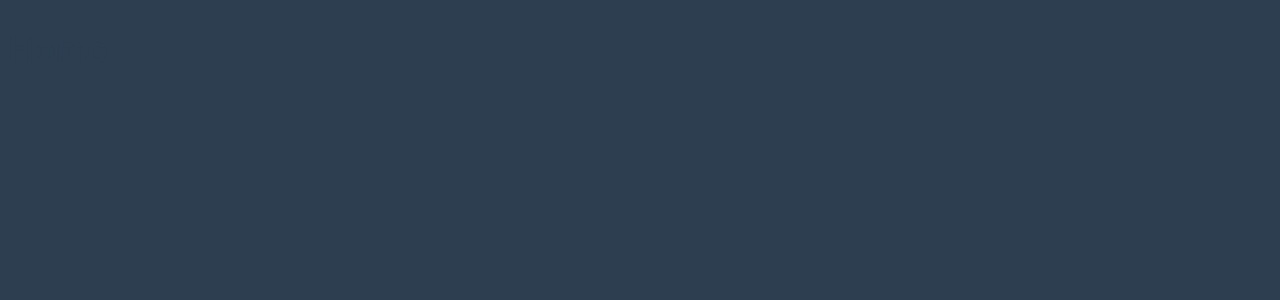
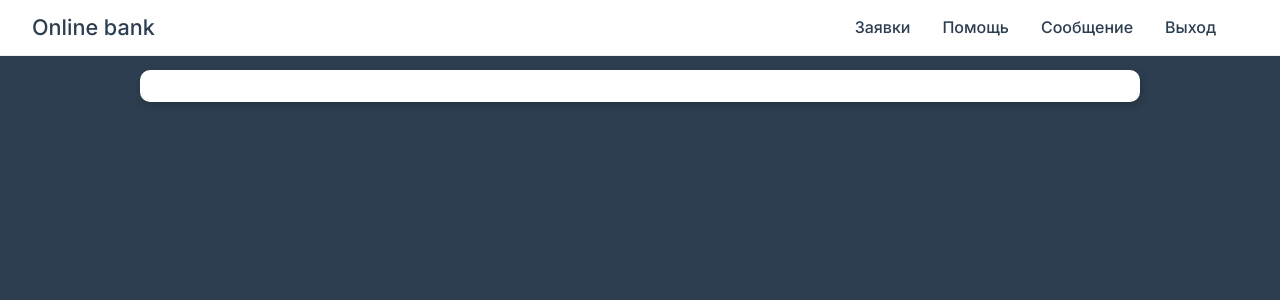
Before and after one commit to voloshchik/online-bank-vue3, a Vue app: page / in a window 1280 px wide. Shown: the top 300 px of the page. Built offline with nearby package versions, Linux system fonts and the light colour scheme.

Commit message:
created layout

```diff
--- a/src/App.vue
+++ b/src/App.vue
@@ -1,3 +1,28 @@
 <template>
-  <router-view></router-view>
+  <!-- <main-layout></main-layout> -->
+  <!-- <auth-layout></auth-layout> -->
+  <!-- <div class="card">
+    <h4>{{ layout }}</h4>
+  </div> -->
+  <component :is="layout + '-layout'" v-if="layout" />
 </template>
+
+<script>
+import { computed } from 'vue'
+import { useRoute } from 'vue-router'
+import MainLayout from '@/layout/MainLayout'
+import AuthLayout from '@/layout/AuthLayout'
+
+export default {
+  setup() {
+    const route = useRoute()
+    console.log('meta', route.meta)
+
+    const layout = computed(() => route.meta.layout)
+    return {
+      layout,
+    }
+  },
+  components: { MainLayout, AuthLayout },
+}
+</script>
--- /dev/null
+++ b/src/TheNavbar.vue
@@ -0,0 +1,17 @@
+<template>
+  <nav class="navbar">
+    <h3>Online bank</h3>
+    <ul class="navbar-menu">
+      <li><router-link to="/">Заявки</router-link></li>
+      <li><router-link to="/help">Помощь</router-link></li>
+      <li><a href="#">Сообщение</a></li>
+      <li><a href="#">Выход</a></li>
+    </ul>
+  </nav>
+</template>
+
+<script>
+export default {}
+</script>
+
+<style></style>
--- /dev/null
+++ b/src/layout/AuthLayout.vue
@@ -0,0 +1,11 @@
+<template>
+  <div class="container">
+    <div class="card"></div>
+  </div>
+</template>
+
+<script>
+export default {}
+</script>
+
+<style></style>
--- /dev/null
+++ b/src/layout/MainLayout.vue
@@ -0,0 +1,16 @@
+<template>
+  <the-navbar></the-navbar>
+  <div class="container with-nav">
+    <div class="card"></div>
+  </div>
+</template>
+
+<script>
+import TheNavbar from '@/TheNavbar'
+
+export default {
+  components: { TheNavbar },
+}
+</script>
+
+<style></style>
--- a/src/router/index.js
+++ b/src/router/index.js
@@ -5,18 +5,32 @@
   {
     path: '/',
     name: 'Home',
-    component: Home
+    component: Home,
+    meta: {
+      layout: 'main',
+    },
   },
   {
-    path: '/about',
-    name: 'About',
-    component: () => import('../views/About.vue')
-  }
+    path: '/help',
+    name: 'Help',
+    component: () => import('../views/Help.vue'),
+    meta: {
+      layout: 'main',
+    },
+  },
+  {
+    path: '/auth',
+    name: 'Auth',
+    component: () => import('../views/Auth.vue'),
+    meta: {
+      layout: 'auth',
+    },
+  },
 ]
 
 const router = createRouter({
   history: createWebHistory(process.env.BASE_URL),
-  routes
+  routes,
 })
 
 export default router
--- /dev/null
+++ b/src/views/Auth.vue
@@ -0,0 +1,7 @@
+<template> </template>
+
+<script>
+export default {}
+</script>
+
+<style></style>
--- a/src/views/About.vue
+++ b/src/views/Help.vue
@@ -1,5 +1,5 @@
 <template>
   <div class="about">
-    <h1>This is an about page</h1>
+    <h1>This is an help page</h1>
   </div>
 </template>
```
